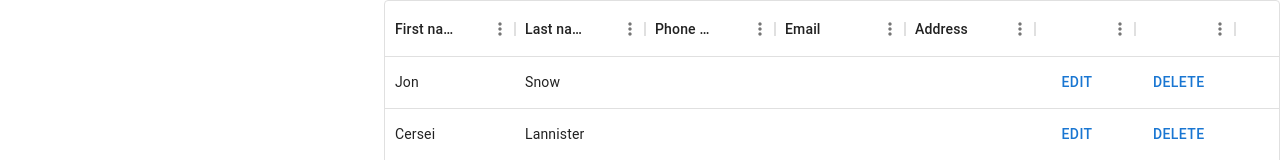
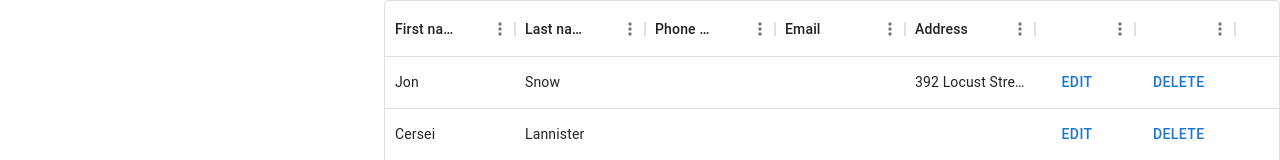
Before and after one commit to ali-tab/capco, a React (Create React App) app: page / in a window 1280 px wide. Shown: the top 160 px of the page. Built offline with nearby package versions, Linux system fonts and the light colour scheme.

Commit message:
Added functionality for AddContact

```diff
--- a/package.json
+++ b/package.json
@@ -11,11 +11,13 @@
     "@testing-library/jest-dom": "^5.16.5",
     "@testing-library/react": "^13.4.0",
     "@testing-library/user-event": "^13.5.0",
+    "libphonenumber-js": "^1.10.24",
     "mui-phone-number": "^3.0.2",
     "mui-tel-input": "^3.1.1",
     "react": "^18.2.0",
     "react-dom": "^18.2.0",
     "react-phone-input-2": "^2.15.1",
+    "react-phone-number-input": "^3.2.19",
     "react-scripts": "^2.1.3",
     "web-vitals": "^2.1.4"
   },
--- a/src/components/AddContact.jsx
+++ b/src/components/AddContact.jsx
@@ -1,29 +1,43 @@
-import * as React from "react";
+import React, { useState } from "react";
 import { Box, Button, Typography, TextField } from "@mui/material";
 import Form from "./Form";
-import ContactList from "./ContactList";
 
 const AddContact = (props) => {
 
-  const submit = (
 
-    console.log("hello")
+  const enterDataHandler = (enteredData) => {
 
-  )
+    const contactData = {
+    id: 10,...enteredData
+    };
+    props.onAdd(contactData)
+
+    console.log(contactData)
+
+  }
+
+  const cancelHandler = (props) => {
+
+
+  }
 
   return (
     <Box
-      display="flex"
-      justifyContent="center"
-      alignItems="center"
-      flexDirection="column"
-      gap="2vh"
-      width="30%"
+    display="flex"
+    justifyContent="center"
+    alignItems="center"
+    flexDirection="column"
+    width="30%"
     >
+    <Typography>Add a new contact</Typography>
+
       <Form
-      submitHandler = {submit}
+      onEnterData = {enterDataHandler}
+      onCancel = {cancelHandler}
       ></Form>
+
     </Box>
+
   );
 };
 
--- a/src/components/ContactList.jsx
+++ b/src/components/ContactList.jsx
@@ -3,13 +3,13 @@ import { DataGrid } from "@mui/x-data-grid";
 import { Box, Button, Typography } from "@mui/material";
 
 const columns = [
-  { field: "id", headerName: "ID", width: 70 },
-  { field: "firstName", headerName: "First name", width: 130 },
-  { field: "lastName", headerName: "Last name", width: 130 },
+  { field: "id", headerName: "ID", width: 70, type: "fName" },
+  { field: "fName", headerName: "First name", width: 130, },
+  { field: "lName", headerName: "Last name", width: 130 },
   {
     field: "phone",
     headerName: "Phone Number",
-    type: "phone number",
+    type: "phonenumber",
     width: 130,
   },
   {
@@ -27,31 +27,20 @@ const columns = [
   {
     field: "edit",
     headerName: "",
-    renderCell:(cellValues)=>{
-      console.log(cellValues)
-      return(
-        <Button>Edit</Button>
-      )
-
-    }
+    renderCell: (cellValues) => {
+      return <Button>Edit</Button>;
+    },
   },
   {
     field: "delete",
     headerName: "",
-    renderCell:(cellValues)=>{
-      console.log(cellValues)
-      return(
-        <Button>Delete</Button>
-      )
-
-    }
-  }
+    renderCell: (cellValues) => {
+      return <Button>Delete</Button>;
+    },
+  },
 ];
 
 const ContactList = (props) => {
-
-  console.log(props);
-
   return (
     <DataGrid
       rows={props.rows}
@@ -61,7 +50,7 @@ const ContactList = (props) => {
       //hide the ID
       checkboxSelection={false}
       columnVisibilityModel={{ id: false }}
-      disableRowSelectionOnClick = {true}
+      disableRowSelectionOnClick={true}
     />
   );
 };
--- a/src/components/Form.jsx
+++ b/src/components/Form.jsx
@@ -1,8 +1,57 @@
-import * as React from "react";
+import React, { useState } from "react";
 import { Box, Button, Typography, TextField, Icon } from "@mui/material";
 import { FormControl } from "@mui/material";
+import { spacing } from "@mui/system";
 
 const Form = (props) => {
+
+  const [eFname, seteFname] = useState("");
+  const [eLname, seteLname] = useState("");
+  const [ePhonenum, setePhonenum] = useState("");
+  const [eEmail, seteEmail] = useState("");
+  const [eAddress, seteAddress] = useState("");
+
+  const submitHandler = (event) => {
+    event.preventDefault();
+
+    const contactData = {
+      fName: eFname,
+      lName: eLname,
+      phonenum: ePhonenum,
+      email: eEmail,
+      address: eAddress,
+    };
+
+    console.log(contactData)
+
+    props.onEnterData(contactData);
+    seteFname("");
+    seteLname("");
+    setePhonenum("");
+    seteEmail("");
+    seteAddress("");
+  };
+
+
+  const fNameChangeHandler = (event) => {
+    seteFname(event.target.value);
+  };
+
+  const lNameChangeHandler = (event) => {
+    seteLname(event.target.value);
+  };
+
+  const phoneChangeHandler = (event) => {
+    setePhonenum(event.target.value);
+  };
+
+  const emailChangeHandler = (event) => {
+    seteEmail(event.target.value);
+  };
+
+  const addressChangeHandler = (event) => {
+    seteAddress(event.target.value);
+  };
 
   return (
     <Box
@@ -10,50 +59,66 @@ const Form = (props) => {
       justifyContent="center"
       alignItems="center"
       flexDirection="column"
-      gap="2vh"
     >
-      <FormControl>
+      <form onSubmit={submitHandler}>
         <TextField
           required={true}
           id="firstname"
           label="First name"
           defaultValue={props.fname}
+          value={eFname}
+          onChange={fNameChangeHandler}
+          type="text"
         />
         <TextField
           required={true}
           id="lastname"
           label="Last name"
           defaultValue={props.lname}
+          value={eLname}
+          onChange={lNameChangeHandler}
+          type="text"
         />
         <TextField
           required={true}
           id="phone"
           label="Phone number"
           defaultValue={props.phonenum}
+          value={ePhonenum}
+          onChange={phoneChangeHandler}
+          type="phoneno"
         />
         <TextField
           required={true}
           id="email"
           label="Email"
+          type="email"
           defaultValue={props.email}
+          value={eEmail}
+          onChange={emailChangeHandler}
         />
         <TextField
           required={true}
           id="address"
           label="Address"
           defaultValue={props.address}
+          value={eAddress}
+          onChange={addressChangeHandler}
         />
-      </FormControl>
         <Box
           display="flex"
           justifyContent="center"
           alignItems="center"
           flexDirection="row"
           gap="2vh"
-      >
-      </Box>
-      <Button onClick = {props.submitHandler} variant="contained" color="primary">Submit</Button>
-      <Button variant="contained" color="primary">Cancel</Button>
+        ></Box>
+        <Button type="submit" variant="contained" color="primary">
+          Submit
+        </Button>
+        <Button onClick={props.onCancel} variant="contained" color="primary">
+          Cancel
+        </Button>
+      </form>
     </Box>
   );
 };
--- a/src/components/MainPage.jsx
+++ b/src/components/MainPage.jsx
@@ -8,18 +8,19 @@ import DeleteContact from "./DeleteContact";
 import { Box, Button } from "@mui/material";
 
 const DUMMY_DATA = [
-  { id: 1, lastName: "Snow", firstName: "Jon", age: 35 },
-  { id: 2, lastName: "Lannister", firstName: "Cersei", age: 42 },
-  { id: 3, lastName: "Lannister", firstName: "Jaime", age: 45 },
-  { id: 4, lastName: "Stark", firstName: "Arya", age: 16 },
-  { id: 5, lastName: "Targaryen", firstName: "Daenerys", age: 22 },
-  { id: 6, lastName: "Melisandre", firstName: "Michael", age: 56 },
-  { id: 7, lastName: "Clifford", firstName: "Ferrara", age: 44 },
-  { id: 8, lastName: "Frances", firstName: "Rossini", age: 36 },
-  { id: 9, lastName: "Roxie", firstName: "Harvey", age: 65 },
+  { id: 1,    fName: "Jon", age: 35,     lName: "Snow",          address: "392 Locust Street" },
+  { id: 2,  fName: "Cersei", age: 42   ,   lName: "Lannister",                   },
+  { id: 3, fName: "Jaime", age: 45     ,   lName: "Lannister",                  },
+  { id: 4,  fName: "Arya", age: 16     ,   lName: "Stark",                           },
+  { id: 5,  fName: "Daenerys", age: 22 ,   lName: "Targaryen",                   },
+  { id: 6, fName: "Michael", age: 56   ,   lName: "Melisandre",                },
+  { id: 7, fName: "Ferrara", age: 44   ,   lName: "Clifford",                    },
+  { id: 8,  fName: "Rossini", age: 36  ,     lName: "Frances",                      },
+  { id: 9,  fName: "Harvey", age: 65   ,     lName: "Roxie",                         },
 ];
 
 function MainPage() {
+
   const [contacts, setContacts] = React.useState(DUMMY_DATA);
 
   const [mode, setMode] = React.useState("n");
@@ -36,8 +37,13 @@ function MainPage() {
     setMode("d");
   };
 
+  const addHandler = (contact) => {
+    setContacts((prevContacts) => {
+      return [contact, ...prevContacts];
+    });
+  };
+
   return (
-
     <Box display="flex">
       {mode == "n" && (
         <Box
@@ -54,11 +60,10 @@ function MainPage() {
         </Box>
       )}
 
-        {mode === "a" && <AddContact></AddContact>}
+      {mode === "a" && <AddContact onAdd={addHandler}></AddContact>}
 
       <ContactList rows={contacts}></ContactList>
     </Box>
-
   );
 }
 
```
Also changed, not shown: 2 other files (tests, documents, lock files or other folders). Lines whose indentation alone changed are shown as unchanged.
